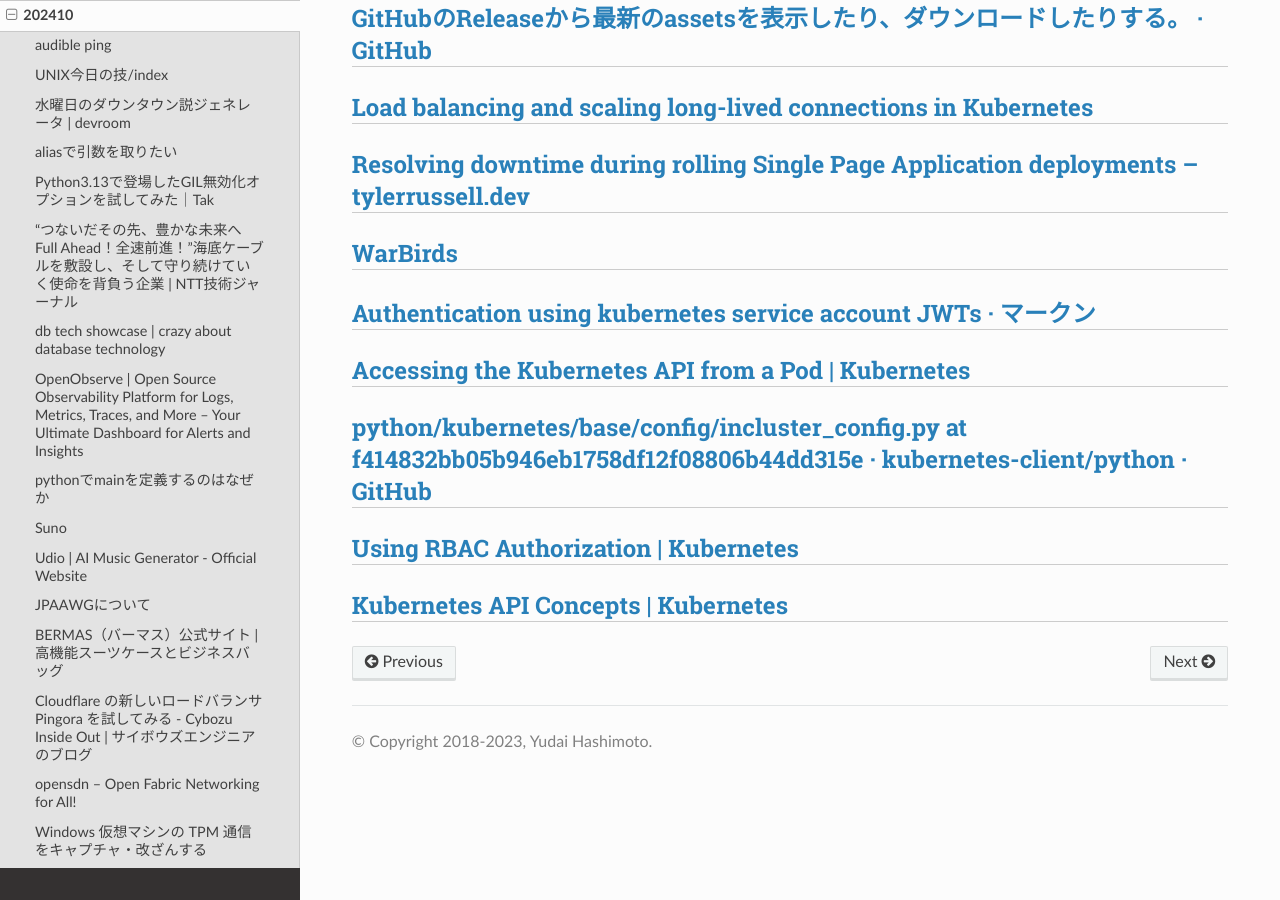
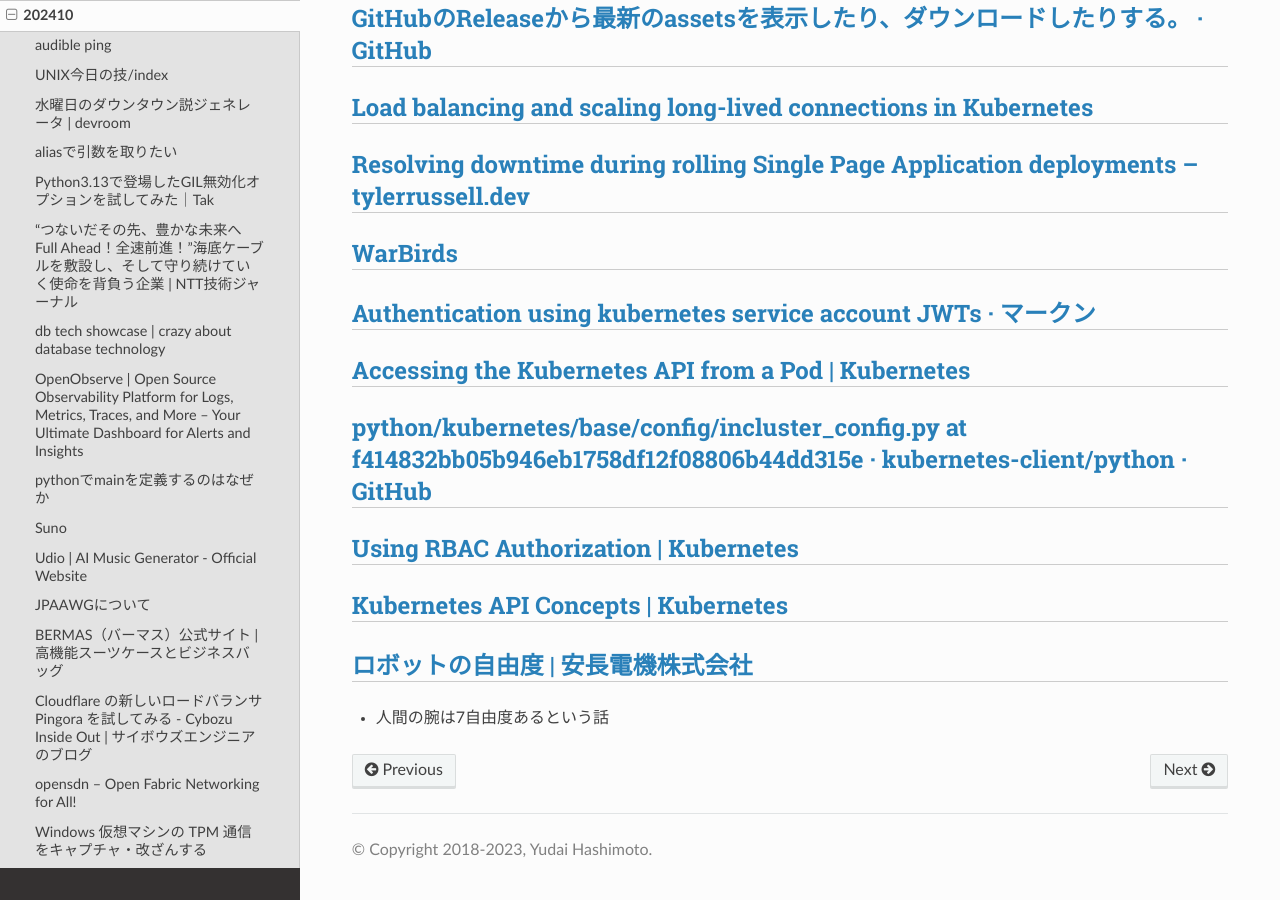
Before and after one commit to jp7fkf/JP7FKF-Warehouse, a Sphinx documentation site: the page built from source/dialy/202410.md, in a window 1280 px wide and 900 px high, scrolled down 7319 px. Built offline with Sphinx 7.4.7 and the Read the Docs theme 3.1.0, drawn with Linux system fonts in a browser that asks for light colours.

Commit message:
2024-11-04 23:32:30 JST

```diff
--- a/source/dialy/202410.md
+++ b/source/dialy/202410.md
@@ -264,3 +264,6 @@ utf-8にサロゲートペアなんてない！はおおむねあっているが
 ## [Using RBAC Authorization | Kubernetes](https://kubernetes.io/docs/reference/access-authn-authz/rbac/)
 
 ## [Kubernetes API Concepts | Kubernetes](https://kubernetes.io/docs/reference/using-api/api-concepts/)
+
+## [ロボットの自由度 | 安長電機株式会社](https://www.yasnaga.co.jp/techinfo/automation-information/robot-flexibility/)
+- 人間の腕は7自由度あるという話
```
